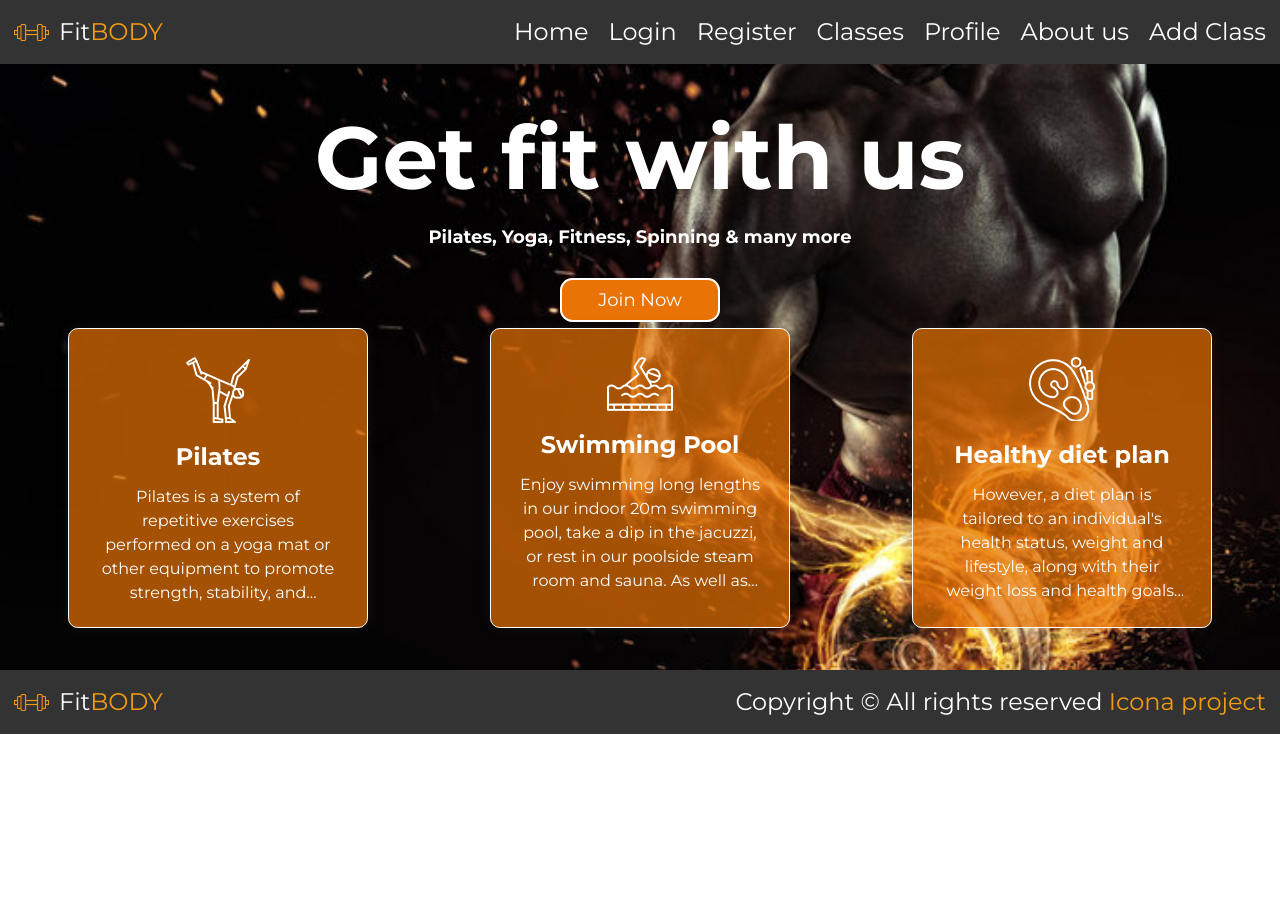
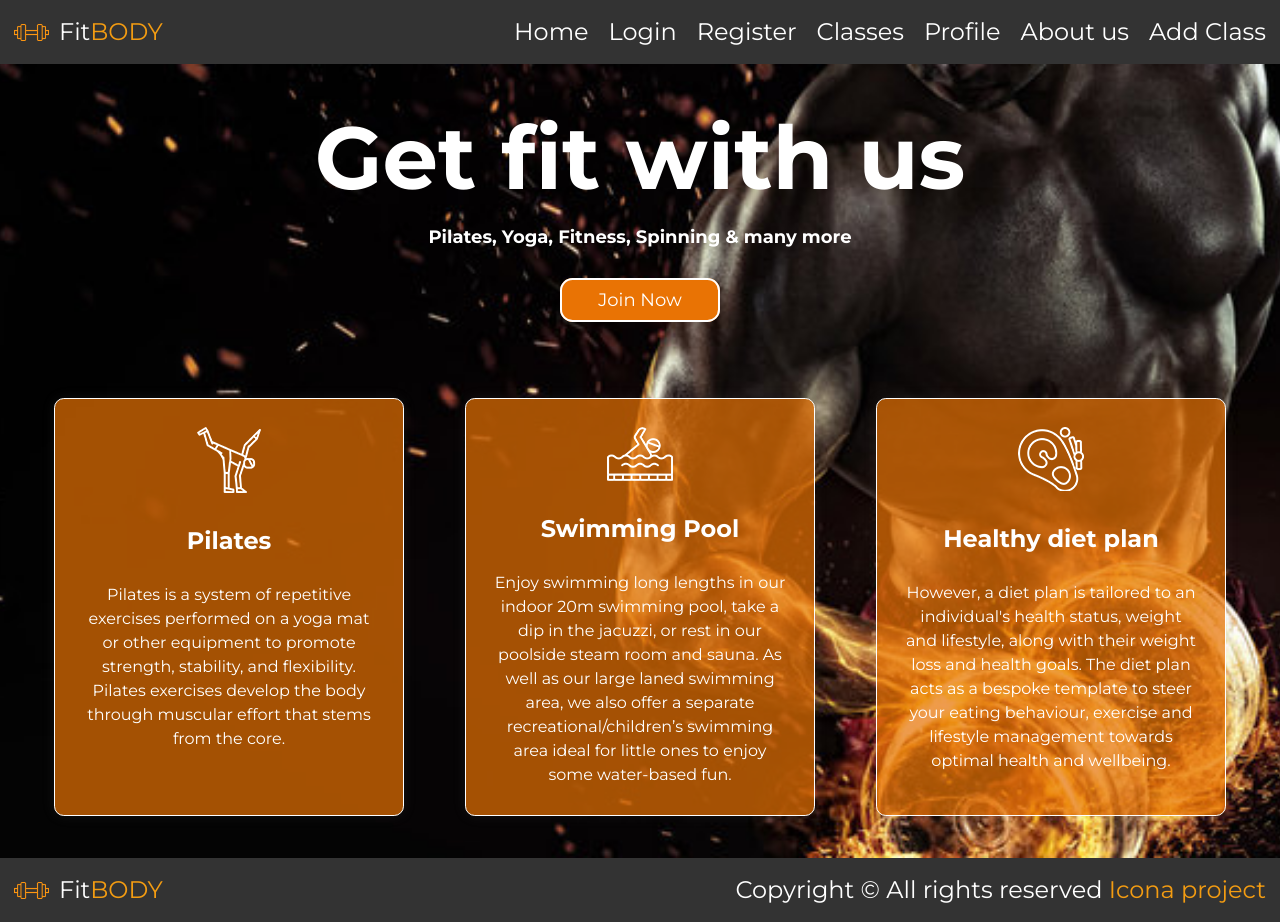
Before and after one commit to icona99/FitBody, a React (Vite) app in the folder client/: page / in a window 1280 px wide. Before the commit the page ends 800 px from the top, so only its background shows below. Built offline with nearby package versions, Linux system fonts and the light colour scheme.

Commit message:
update home component

```diff
--- a/client/src/components/Home.css
+++ b/client/src/components/Home.css
@@ -4,8 +4,8 @@
     background-size: cover;
     background-repeat: no-repeat;
     background-position: center;
+    text-align: center;
     padding: 2em;
-    text-align: center;
 }
 
 .home-text h1 {
@@ -34,7 +34,6 @@
     width: 300px;
     text-decoration: none;
     padding: 0.5em 2em;
-    margin-bottom: 8em;
 }
 
 .home-button a:hover {
@@ -43,18 +42,17 @@
     cursor: pointer;
 }
 
-.features {
+.featuress {
     display: flex;
     justify-content: space-between;
     max-width: 1200px;
-    margin: 11em auto;
-    margin-bottom: 0;
-    padding: 0 1em;
+    margin: 0 auto;
+    margin-top: 5em;
 }
 
-.feature {
+.featuree {
     position: relative;
-    max-width: 300px;
+    max-width: 350px;
     width: 100%;
     height: auto;
     background-color: rgb(233, 115, 4, 0.7);
@@ -68,25 +66,25 @@
     box-shadow: 0 0 1em rgba(146, 146, 146, 0.1);
 }
 
-.feature:hover {
+.featuree:hover {
     background: rgb(95, 95, 95);
 }
 
-.feature img {
+.featuree img {
     font-size: 48px;
     color: white
 }
 
-.feature h2 {
+.featuree h2 {
     font-size: 24px;
-    margin: 10px 0;
+    margin: 1em 0;
 }
 
-.feature p {
+.featuree p {
     font-size: 16px;
 }
 
-.circle-button {
+.circlee-button {
     position: absolute;
     bottom: 5px;
     right: 155px;
@@ -104,12 +102,12 @@
     transition: opacity 0.3s, transform 0.3s;
 }
 
-.feature:hover .circle-button {
+.featuree:hover .circlee-button {
     opacity: 1;
     transform: scale(1);
 }
 
-.circle-button:hover {
+.circlee-button:hover {
     background-color: orange;
     color: white;
 }
--- a/client/src/components/Home.jsx
+++ b/client/src/components/Home.jsx
@@ -10,25 +10,25 @@ export default function Home() {
             <div className="home-button">
                 <a href="/register">Join Now</a>
             </div>
-            <section class="features">
-                <div class="feature">
+            <section class="featuress">
+                <div class="featuree">
                     <img src="/public/images/icon_1.png" alt="Pilates" />
                     <h2>Pilates</h2>
                     <p>Pilates is a system of repetitive exercises performed on a yoga mat or other equipment to promote strength, stability, and flexibility. Pilates exercises develop the body through muscular effort that stems from the core.</p>
-                    <a href="/details" class="circle-button">+</a>
+                    <a href="/details" class="circlee-button">+</a>
                 </div>
-                <div class="feature">
+                <div class="featuree">
                     <img src="/public/images/icon_2.png" alt="Swimming pool" />
                     <h2>Swimming Pool</h2>
                     <p>Enjoy swimming long lengths in our indoor 20m swimming pool, take a dip in the jacuzzi, or rest in our poolside steam room and sauna.
                         As well as our large laned swimming area, we also offer a separate recreational/children’s swimming area ideal for little ones to enjoy some water-based fun.</p>
-                        <a href="/details" class="circle-button">+</a>
+                        <a href="/details" class="circlee-button">+</a>
                 </div>
-                <div class="feature">
+                <div class="featuree">
                     <img src="/public/images/icon_3.png" alt="Diet Plan" />
                     <h2>Healthy diet plan</h2>
                     <p>However, a diet plan is tailored to an individual's health status, weight and lifestyle, along with their weight loss and health goals. The diet plan acts as a bespoke template to steer your eating behaviour, exercise and lifestyle management towards optimal health and wellbeing.</p>
-                    <a href="/details" class="circle-button">+</a>
+                    <a href="/details" class="circlee-button">+</a>
                 </div>
             </section>
         </div>
```
